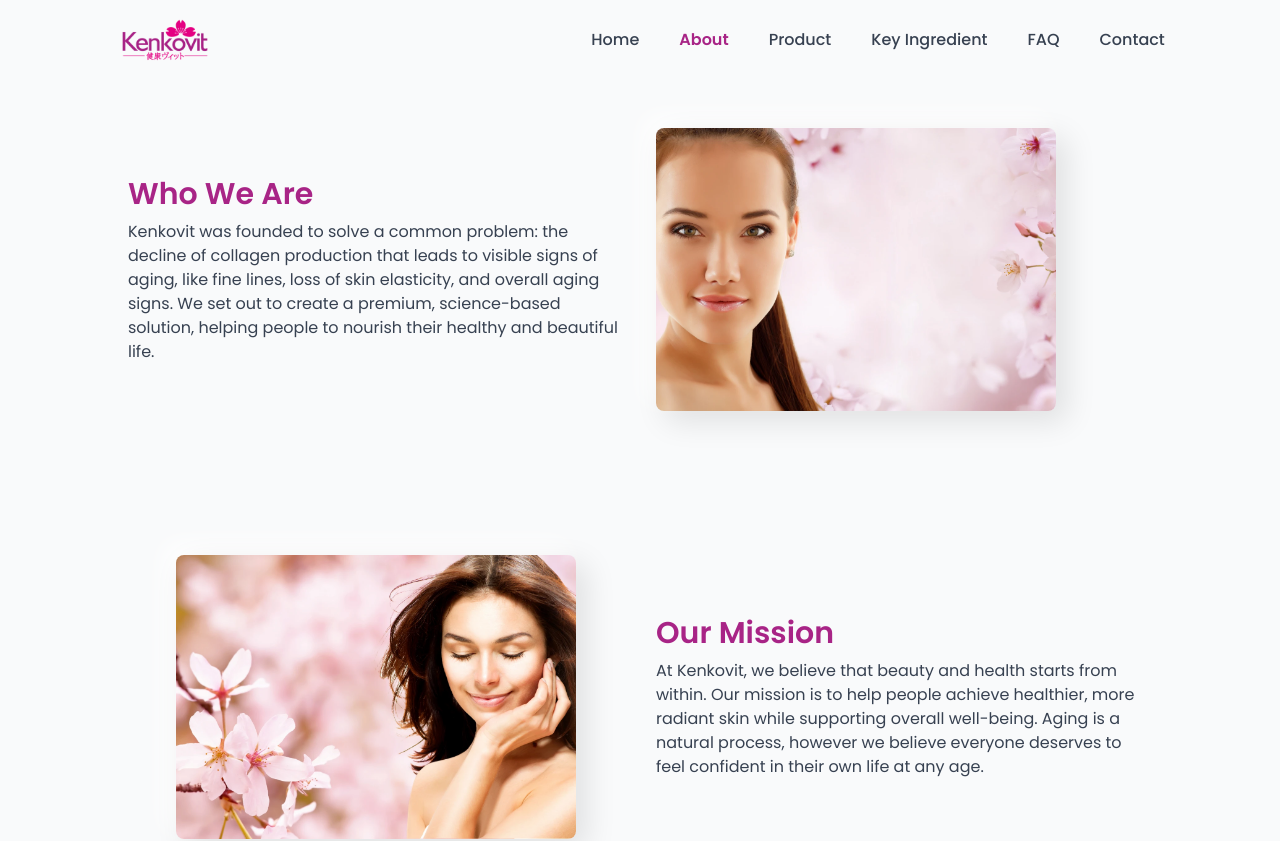
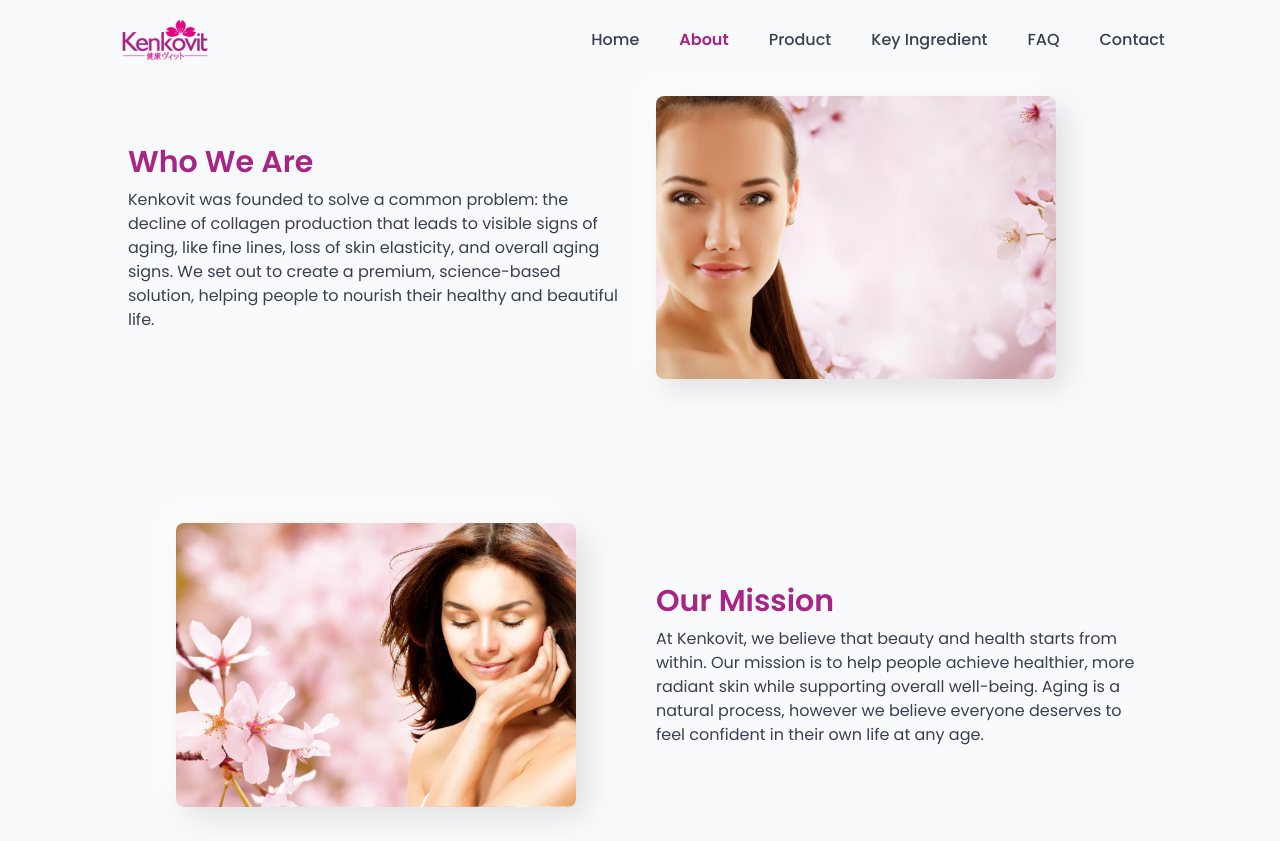
Before and after one commit to NopalAul/Kenkovit, a Next.js app: page /about in a window 1280 px wide. Shown: the top 841 px of the page. Built offline with nearby package versions, Linux system fonts and the light colour scheme.

Commit message:
fix: about us

```diff
--- a/src/app/(default-layout)/about/page.tsx
+++ b/src/app/(default-layout)/about/page.tsx
@@ -10,7 +10,7 @@
 
 export default function AboutPage() {
   return (
-    <div className="bg-gray-50 py-32 px-[5vw] md:px-[9vw]">
+    <div className="bg-gray-50 py-24 px-[5vw] md:px-[9vw]">
       {/* Section Container */}
       <div className="max-w-5xl mx-auto space-y-16 md:space-y-36">
 
```
